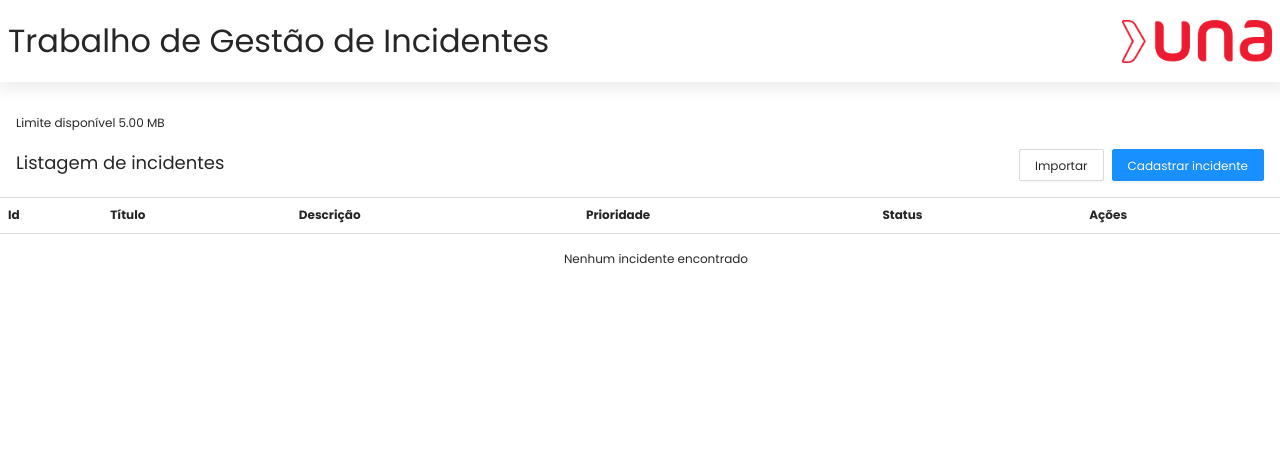
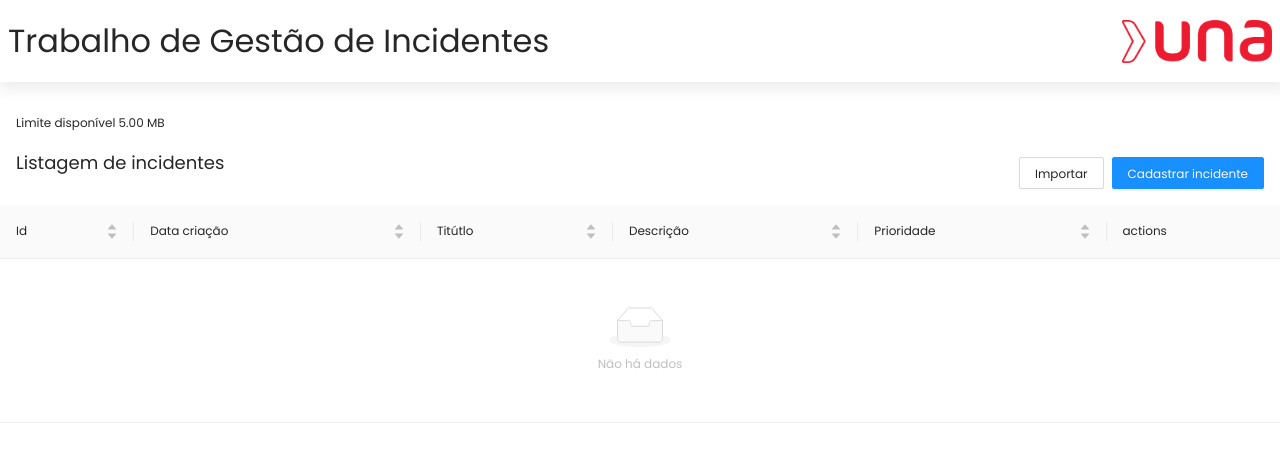
Before and after one commit to RaphaelOliveiraMoura/sistema-incidentes-itil, a Next.js app in the folder packages/frontend/: page /incidentes in a window 1280 px wide. Shown: the top 462 px of the page. Built offline with nearby package versions, Linux system fonts and the light colour scheme.

Commit message:
feat: add sorting on table

```diff
--- a/packages/frontend/pages/_app.tsx
+++ b/packages/frontend/pages/_app.tsx
@@ -1,5 +1,7 @@
 import { AppProps } from 'next/app'
 import Head from 'next/head'
+import { ConfigProvider } from 'antd'
+import ptBR from 'antd/lib/locale/pt_BR'
 
 import { ToastProvider } from 'shared/services/toast'
 import { GlobalStyles } from 'styles/globals'
@@ -25,7 +27,9 @@ function App({ Component, pageProps }: AppProps) {
       </Head>
       <GlobalStyles />
       <ToastProvider>
-        <Component {...pageProps} />
+        <ConfigProvider locale={ptBR}>
+          <Component {...pageProps} />
+        </ConfigProvider>
       </ToastProvider>
     </>
   )
--- a/packages/frontend/src/screens/incidents/index.tsx
+++ b/packages/frontend/src/screens/incidents/index.tsx
@@ -1,6 +1,7 @@
 import React from 'react'
+import { Table } from 'antd'
 
-import { Button, ConfirmModal, Header, Table, Text } from 'shared/components'
+import { Button, ConfirmModal, Header, Text } from 'shared/components'
 import { CenteredFullViewPort } from 'shared/templates'
 
 import { FormModal } from './components/FormModal'
@@ -63,11 +64,7 @@ export const IncidentsScreens: React.FC = () => {
           </div>
         </header>
 
-        <Table rows={rows} columns={columns} />
-
-        {rows.length === 0 && (
-          <div id="no-options">Nenhum incidente encontrado</div>
-        )}
+        <Table columns={columns} dataSource={rows} scroll={{ x: true }} />
 
         {formViewModal.isOpen && (
           <FormModal
@@ -98,7 +95,7 @@ export const IncidentsScreens: React.FC = () => {
             onClose={deleteModal.close}
             onConfirm={() => deleteIncident(deleteModal.params.id)}
             title={`Deseja mesmo deletar esse incidente ?`}
-            description={`Tem certeza que deseja deletar o incidente com id: #${closeModal.params.id}`}
+            description={`Tem certeza que deseja deletar o incidente com id: #${deleteModal.params.id}`}
           />
         )}
       </S.Wrapper>
--- a/packages/frontend/src/screens/incidents/styles.ts
+++ b/packages/frontend/src/screens/incidents/styles.ts
@@ -8,19 +8,20 @@ export const Wrapper = styled.div`
     justify-content: space-between;
     margin: 16px;
 
+    & > div {
+      display: flex;
+      flex-wrap: wrap;
+      justify-content: end;
+    }
+
     & button {
       margin-left: 8px;
+      margin-top: 8px;
     }
   }
 
-  #no-options {
-    width: 100%;
-    text-align: center;
-    margin: 16px;
-  }
-
-  table tbody tr td:nth-child(3) {
-    max-width: 100px;
+  table tbody tr td:nth-child(4) {
+    max-width: 200px;
     white-space: nowrap;
     overflow: hidden;
     text-overflow: ellipsis;
--- a/packages/frontend/src/screens/incidents/useIncidents.tsx
+++ b/packages/frontend/src/screens/incidents/useIncidents.tsx
@@ -1,8 +1,8 @@
-import React, { useCallback, useEffect, useMemo, useState } from 'react'
+import { ColumnsType } from 'antd/lib/table'
+import React, { useCallback, useEffect, useState } from 'react'
 import { BsThreeDotsVertical } from 'react-icons/bs'
 
 import { Button, Dropdown } from 'shared/components'
-import { Column, RowData } from 'shared/components/Table/types'
 import { useModal } from 'shared/hooks'
 import { Incident, IncidentStatus } from 'shared/models'
 import { toast } from 'shared/services/toast'
@@ -20,30 +20,44 @@ export const useIncidents = () => {
   const closeModal = useModal<Incident>()
   const deleteModal = useModal<Incident>()
 
-  const rows = useMemo<RowData<Incident>[]>(
-    () => incidents.map((incident) => ({ rowData: incident })),
-    [incidents]
-  )
-
-  const columns: Column<Incident>[] = [
-    { path: 'id', label: 'Id' },
-    { path: 'title', label: 'Título' },
-    { path: 'description', label: 'Descrição' },
+  const columns: ColumnsType<Incident> = [
     {
-      path: 'priority',
-      label: 'Prioridade',
-      content: (row) => incidentPriorityMap[row.priority]
+      title: 'Id',
+      dataIndex: 'id',
+      render: (_, row) => `#${row.id}`,
+      sorter: (a, b) => a.id.localeCompare(b.id)
     },
     {
-      path: 'status',
-      label: 'Status',
-      content: (row) =>
-        row.status === IncidentStatus.closed ? 'Fechado' : 'Aberto'
+      title: 'Data criação',
+      dataIndex: 'createdAt',
+      render: (_, row) =>
+        row.createdAt
+          ? new Intl.DateTimeFormat('pt-BR').format(new Date(row.createdAt))
+          : '---',
+      sorter: (a, b) =>
+        new Date(a.createdAt).getTime() - new Date(b.createdAt).getTime()
     },
     {
-      path: 'actions',
-      label: 'Ações',
-      content: (row) => {
+      title: 'Titútlo',
+      dataIndex: 'title',
+      sorter: (a, b) => a.title.localeCompare(b.title)
+    },
+    {
+      title: 'Descrição',
+      dataIndex: 'description',
+      sorter: (a, b) => a.description.localeCompare(b.description)
+    },
+    {
+      title: 'Prioridade',
+      dataIndex: 'priority',
+      render: (_, row: Incident) => incidentPriorityMap[row.priority],
+      sorter: (a, b) =>
+        a.priority.toString().localeCompare(b.priority.toString())
+    },
+    {
+      title: 'actions',
+      dataIndex: 'Ações',
+      render: (_, row) => {
         return (
           <Dropdown
             items={[
@@ -134,11 +148,12 @@ export const useIncidents = () => {
   const importIncidents = useCallback(
     async (e: React.ChangeEvent<HTMLInputElement>) => {
       try {
+        setLoading(true)
         if (!e.target.files) return
         const file = e.target.files[0]
         const data = Buffer.from(await file.arrayBuffer()).toString()
-        setLoading(true)
         await client.importIncidents(data)
+        toast.success({ title: 'Incidentes importados com sucesso' })
       } catch (error) {
         toast.error({ title: 'Erro ao importar incidentes', error })
       } finally {
@@ -154,7 +169,7 @@ export const useIncidents = () => {
   }, [listIncidents])
 
   return {
-    rows,
+    rows: incidents,
     columns,
     loading,
     formModal,
--- a/packages/frontend/src/shared/components/Modal/styles.ts
+++ b/packages/frontend/src/shared/components/Modal/styles.ts
@@ -10,6 +10,7 @@ export const Wrapper = styled.div`
   justify-content: center;
   align-items: center;
   background: #0003;
+  z-index: 50;
 `
 
 export const Content = styled.div`
--- a/packages/frontend/src/shared/components/Text/styles.ts
+++ b/packages/frontend/src/shared/components/Text/styles.ts
@@ -18,5 +18,9 @@ export const Wrapper = styled.div<WrapperProps>`
     css`
       font-size: 32px;
       font-weight: normal;
+
+      @media (max-width: 600px) {
+        font-size: 18px;
+      }
     `}
 `
--- a/packages/frontend/src/shared/models/incident-dao.ts
+++ b/packages/frontend/src/shared/models/incident-dao.ts
@@ -1,3 +1,3 @@
 import { Incident } from '.'
 
-export type IncidentDAO = Omit<Incident, 'id'>
+export type IncidentDAO = Omit<Incident, 'id' | 'createdAt'>
--- a/packages/frontend/src/shared/models/incident.ts
+++ b/packages/frontend/src/shared/models/incident.ts
@@ -7,4 +7,5 @@ export type Incident = {
   description: string
   priority: IncidentPriority
   attachments: FileType[]
+  createdAt: string
 }
--- a/packages/frontend/src/shared/services/files/index.ts
+++ b/packages/frontend/src/shared/services/files/index.ts
@@ -1,3 +1,13 @@
+import { RcFile } from 'antd/lib/upload'
+
+export const getBase64 = (img: RcFile): Promise<string> =>
+  new Promise((resolve, reject) => {
+    const reader = new FileReader()
+    reader.addEventListener('load', () => resolve(reader.result as string))
+    reader.addEventListener('error', (err) => reject(err))
+    reader.readAsDataURL(img)
+  })
+
 export function exportJSON(params: { data: string; name: string }) {
   const dataStr =
     'data:text/json;charset=utf-8,' + encodeURIComponent(params.data)
--- a/packages/frontend/src/shared/use-cases/create-incident/client-mock.ts
+++ b/packages/frontend/src/shared/use-cases/create-incident/client-mock.ts
@@ -1,24 +1,15 @@
 import { RcFile } from 'antd/lib/upload'
 
 import { FileType, Incident } from 'shared/models'
+import { getBase64 } from 'shared/services/files'
 
 import { CreateIncident } from './types'
-
-const getBase64 = (img: RcFile): Promise<string> =>
-  new Promise((resolve, reject) => {
-    const reader = new FileReader()
-    reader.addEventListener('load', () => resolve(reader.result as string))
-    reader.addEventListener('error', (err) => reject(err))
-    reader.readAsDataURL(img)
-  })
 
 export const createIncident: CreateIncident = async (incidentDAO) => {
   const incidentsRaw = localStorage.getItem('@incidents') || '[]'
   const incidents = JSON.parse(incidentsRaw) as Incident[]
 
-  const firstIndex = 0
-  const biggetsId = Math.max(...incidents.map((i) => Number(i.id)), firstIndex)
-  const id = (biggetsId + 1).toString()
+  const id = (Math.random() * 10000).toFixed(0).toString()
 
   const attachments = await Promise.all(
     incidentDAO.attachments.map(async (a) => {
@@ -32,7 +23,8 @@ export const createIncident: CreateIncident = async (incidentDAO) => {
   const incident: Incident = {
     ...incidentDAO,
     attachments,
-    id
+    id,
+    createdAt: new Date().toISOString()
   }
 
   incidents.unshift(incident)
--- a/packages/frontend/src/shared/use-cases/update-incident/client-mock.ts
+++ b/packages/frontend/src/shared/use-cases/update-incident/client-mock.ts
@@ -1,8 +1,15 @@
-import { Incident } from 'shared/models'
+import { RcFile } from 'antd/lib/upload'
+
+import { FileType, Incident } from 'shared/models'
+import { getBase64 } from 'shared/services/files'
 
 import { UpdateIncident } from './types'
 
-export const updateIncident: UpdateIncident = async ({ id, ...params }) => {
+export const updateIncident: UpdateIncident = async ({
+  id,
+  attachments = [],
+  ...params
+}) => {
   const incidentsRaw = localStorage.getItem('@incidents') || '[]'
   const incidents = JSON.parse(incidentsRaw) as Incident[]
 
@@ -10,7 +17,19 @@ export const updateIncident: UpdateIncident = async ({ id, ...params }) => {
 
   if (incidentIndex < 0) throw new Error('IncidentNotFound')
 
-  Object.assign(incidents[incidentIndex], { ...params })
+  const richAttachments = await Promise.all(
+    attachments.map(async (a) => {
+      return {
+        ...a,
+        url: a.url || (await getBase64(a.originFileObj as RcFile))
+      } as FileType
+    })
+  )
+
+  Object.assign(incidents[incidentIndex], {
+    ...params,
+    attachments: richAttachments
+  })
 
   localStorage.removeItem('@incidents')
   localStorage.setItem('@incidents', JSON.stringify(incidents))
--- a/packages/frontend/src/shared/use-cases/update-incident/types.ts
+++ b/packages/frontend/src/shared/use-cases/update-incident/types.ts
@@ -1,3 +1,3 @@
 import { Incident } from 'shared/models'
 
-export type UpdateIncident = (params: Incident) => Promise<Incident>
+export type UpdateIncident = (params: Partial<Incident>) => Promise<Incident>
```
